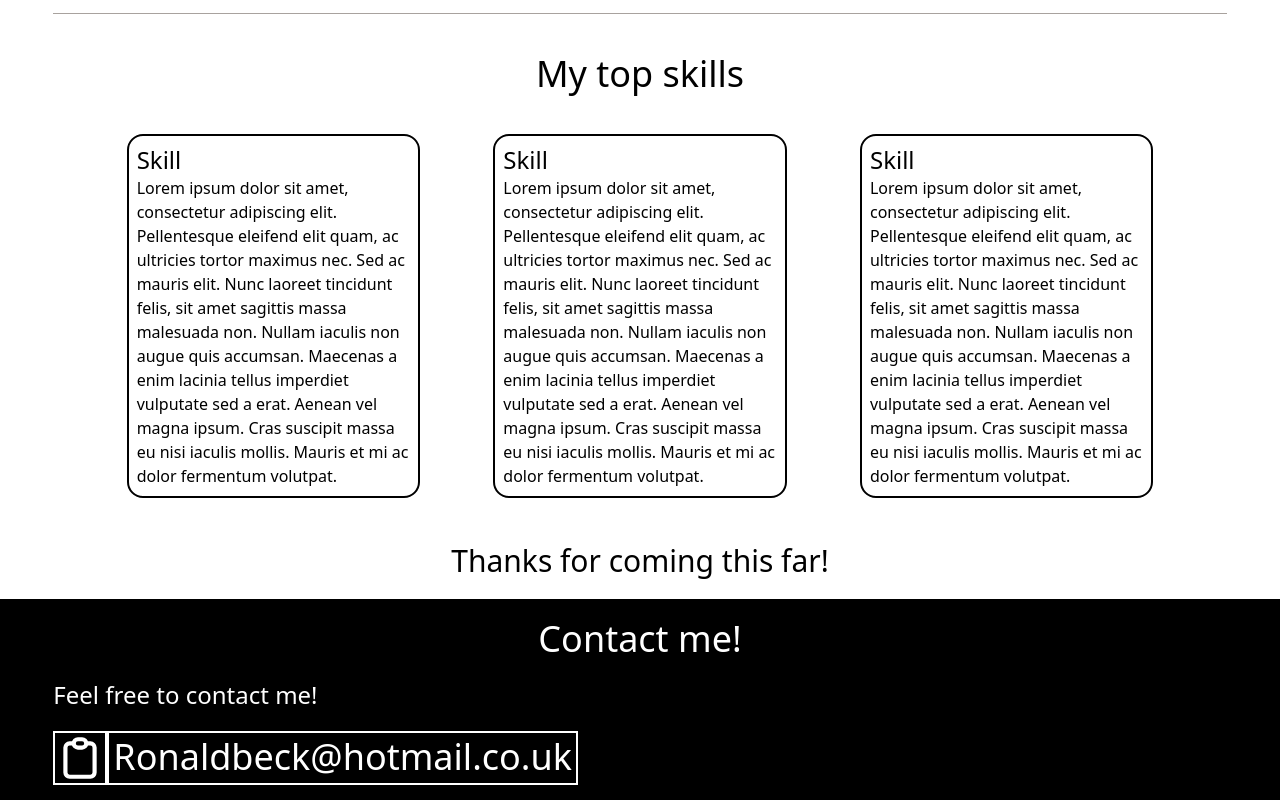
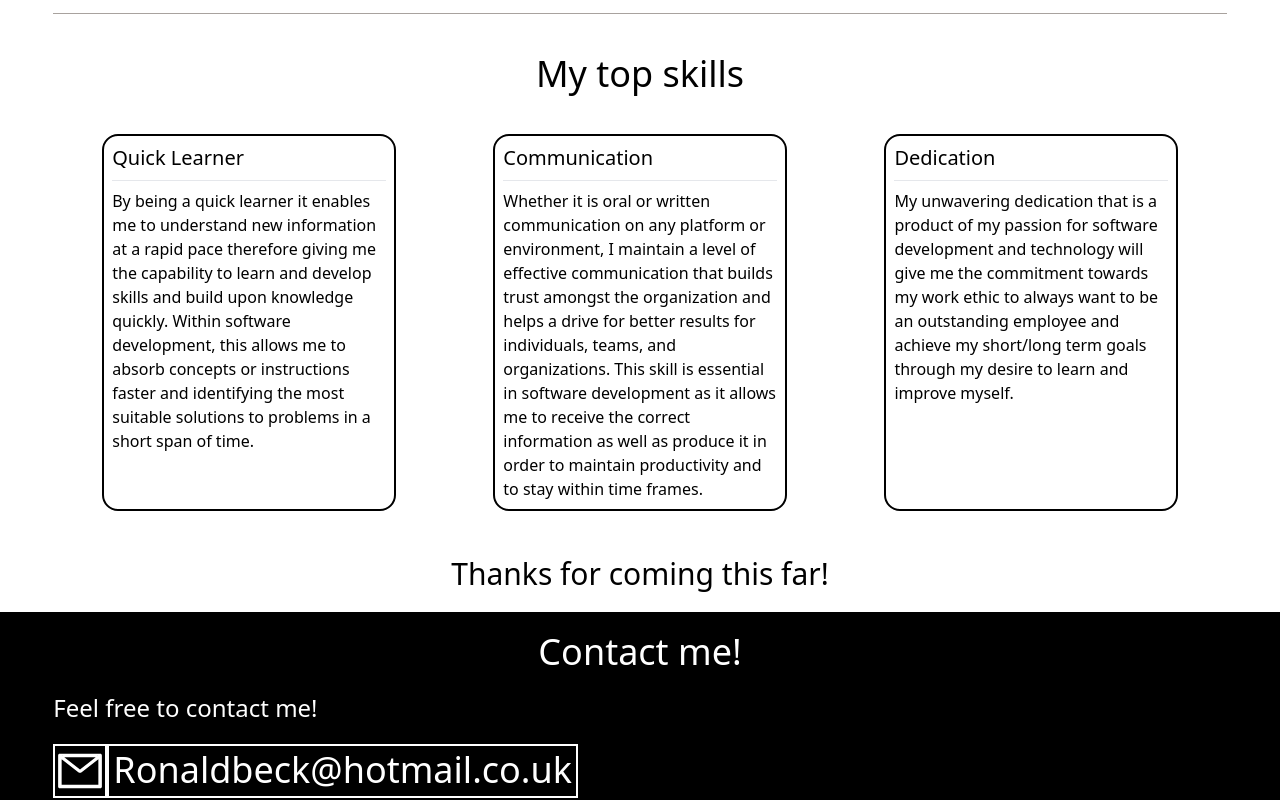
Before and after one commit to RonaldB123/RonaldB123.github.io, a Next.js app: page / in a window 1280 px wide. Shown: the part 2200-3000 px from the top of the page. Built offline with nearby package versions, Linux system fonts and the light colour scheme.

Commit message:
Finished content

```diff
--- a/pages/index.js
+++ b/pages/index.js
@@ -1,6 +1,5 @@
 import Head from 'next/head'
 import { AiOutlineMail, AiFillLinkedin } from 'react-icons/ai';
-import { HiOutlineClipboard} from 'react-icons/hi';
 
 export default function Home() {
   return (
@@ -121,9 +120,21 @@ export default function Home() {
         <section className="w-11/12 mx-auto mt-5">
         <h3 className="text-4xl text-center mb-5">My top skills</h3>
           <div className="flex flex-row mx-auto mt-10">
-            <p className="border-2 rounded-2xl p-2 w-1/4 border-black mx-auto"><span className="text-2xl">Skill</span><br></br>Lorem ipsum dolor sit amet, consectetur adipiscing elit. Pellentesque eleifend elit quam, ac ultricies tortor maximus nec. Sed ac mauris elit. Nunc laoreet tincidunt felis, sit amet sagittis massa malesuada non. Nullam iaculis non augue quis accumsan. Maecenas a enim lacinia tellus imperdiet vulputate sed a erat. Aenean vel magna ipsum. Cras suscipit massa eu nisi iaculis mollis. Mauris et mi ac dolor fermentum volutpat.</p>
-            <p className="border-2 rounded-2xl p-2 w-1/4 border-black"><span className="text-2xl">Skill</span><br></br>Lorem ipsum dolor sit amet, consectetur adipiscing elit. Pellentesque eleifend elit quam, ac ultricies tortor maximus nec. Sed ac mauris elit. Nunc laoreet tincidunt felis, sit amet sagittis massa malesuada non. Nullam iaculis non augue quis accumsan. Maecenas a enim lacinia tellus imperdiet vulputate sed a erat. Aenean vel magna ipsum. Cras suscipit massa eu nisi iaculis mollis. Mauris et mi ac dolor fermentum volutpat.</p>
-            <p className="border-2 rounded-2xl p-2 w-1/4 border-black mx-auto"><span className="text-2xl">Skill</span><br></br>Lorem ipsum dolor sit amet, consectetur adipiscing elit. Pellentesque eleifend elit quam, ac ultricies tortor maximus nec. Sed ac mauris elit. Nunc laoreet tincidunt felis, sit amet sagittis massa malesuada non. Nullam iaculis non augue quis accumsan. Maecenas a enim lacinia tellus imperdiet vulputate sed a erat. Aenean vel magna ipsum. Cras suscipit massa eu nisi iaculis mollis. Mauris et mi ac dolor fermentum volutpat.</p>
+            <div className="border-2 rounded-2xl p-2 w-1/4 border-black mx-auto">
+            <p className="text-xl">Quick Learner</p>
+            <hr className="my-2"></hr>
+            <p>By being a quick learner it enables me to understand new information at a rapid pace therefore giving me the capability to learn and develop skills and build upon knowledge quickly. Within software development, this allows me to absorb concepts or instructions faster and identifying the most suitable solutions to problems in a short span of time. </p>
+            </div>
+            <div className="border-2 rounded-2xl p-2 w-1/4 border-black mx-auto">
+            <p className="text-xl">Communication</p>
+            <hr className="my-2"></hr>
+            <p>Whether it is oral or written communication on any platform or environment, I maintain a level of effective communication that builds trust amongst the organization and helps a drive for better results for individuals, teams, and organizations. This skill is essential in software development as it allows me to receive the correct information as well as produce it in order to maintain productivity and to stay within time frames. </p>
+            </div>
+            <div className="border-2 rounded-2xl p-2 w-1/4 border-black mx-auto">
+            <p className="text-xl">Dedication</p>
+            <hr className="my-2"></hr>
+            <p>My unwavering dedication that is a product of my passion for software development and technology will give me the commitment towards my work ethic to always want to be an outstanding employee and achieve my short/long term goals through my desire to learn and improve myself.</p>
+            </div>
           </div>
           <hr className="w-full mx-auto border-white border-1 mt-11"></hr>
         </section>
@@ -134,7 +145,7 @@ export default function Home() {
             <h4 className="text-left text-2xl text-white pt-5"> Feel free to contact me!</h4>
             <div className="flex flex-row">
               <div className="border-2 border-white w-fit mt-5">
-                <a className=" text-white"><HiOutlineClipboard size={50}/></a>
+                <a className=" text-white" href="mailto:ronaldbeck@hotmail.co.uk"><AiOutlineMail size={50}/></a>
               </div>
               <div className="border-2 border-white w-fit mt-5">
                 <p className="text-4xl text-white m-1">Ronaldbeck@hotmail.co.uk</p>
```
